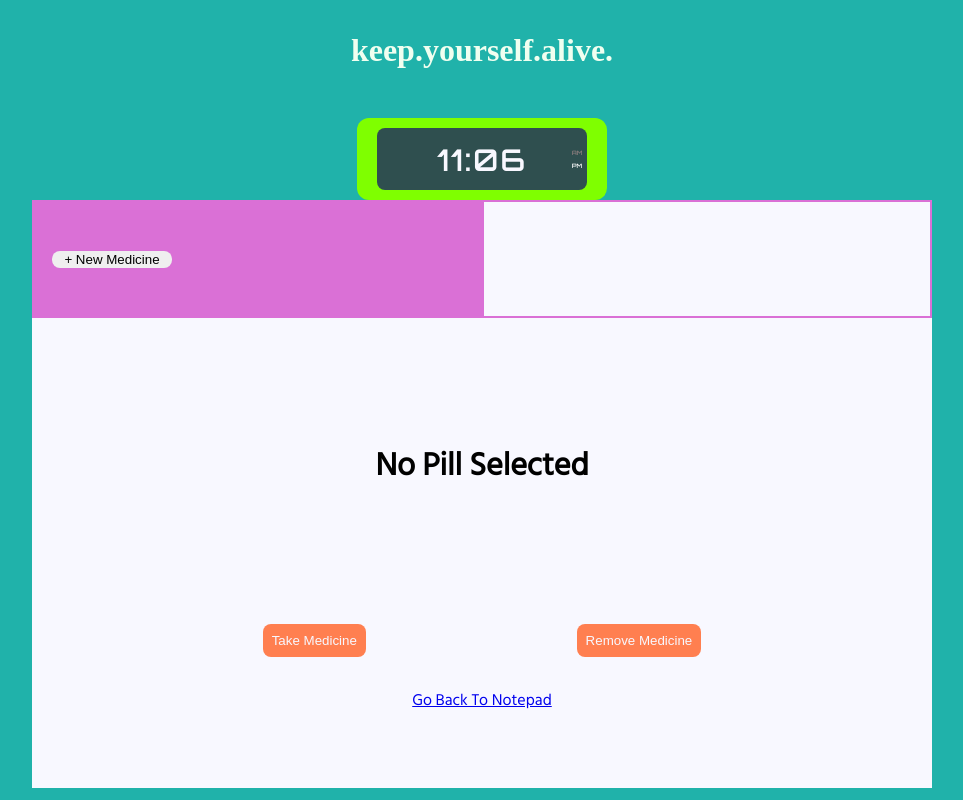
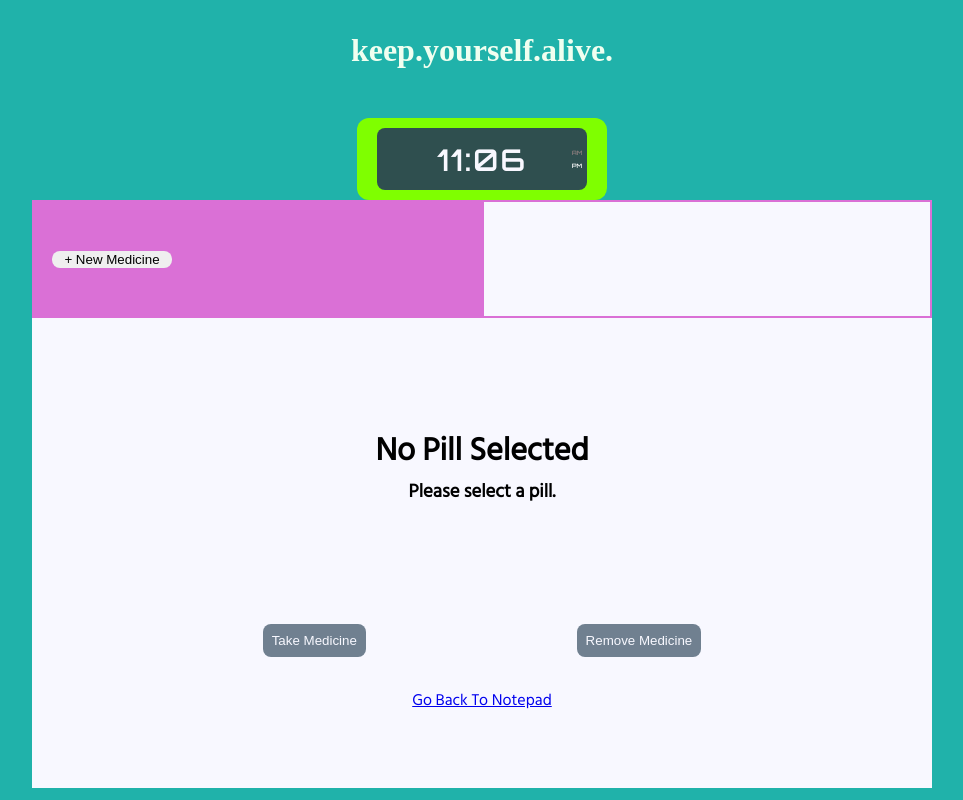
Before and after one commit to PierreLampre/medicine-tracker, a React (Create React App) app: page /edit-medicine in a window 1280 px wide. Shown: the whole page, without its empty margins (158-1121 px from the left). Built offline with nearby package versions, Linux system fonts and the light colour scheme; a web font is replaced by a local one.

Commit message:
app refactored to save notepadstrings into localstorage as they are added to array, now to remove functionality

```diff
--- a/src/components/Views/EditMedicine/EditMedicine.js
+++ b/src/components/Views/EditMedicine/EditMedicine.js
@@ -3,6 +3,13 @@ import { Link } from "react-router-dom"
 import "./edit-medicine.css"
 
 const EditMedicine = (props) => {
+
+    function handleTakeMedicine() {
+        let notification = document.getElementById("hidden-note");
+        props.pushToNotepadStrings();
+        notification.style.visibility = "visible";
+        setTimeout(function () { (notification.style.visibility = "hidden"); }, 3000);
+    }
 
     return (
         <div className="edit-medicine-container">
@@ -12,18 +19,34 @@ const EditMedicine = (props) => {
                     <>
                         <h1>{props.pillBox[props.pillIndex].name}</h1>
                         <p>You take {props.pillBox[props.pillIndex].name} every {props.pillBox[props.pillIndex].interval} hours</p>
+                        <h3 id="hidden-note" className="post-notification">You took {props.pillBox[props.pillIndex].name}</h3>
                     </>
                     :
-            <h1>No Pill Selected</h1> }
+                    <>
+                        <h1>No Pill Selected</h1>
+                        <h3>Please select a pill.</h3>
+                    </>
+                }
             </div>
+            {props.pillIndex !== null
+                ?
                 <div className="edit-button-box">
                     <button
                         className="edit-button"
-                    onClick={() => props.pushAndPopRowArray()}
+                        onClick={() => handleTakeMedicine()}
                     >
                         Take Medicine</button>
                     <button className="edit-button">Remove Medicine</button>
                 </div>
+                :
+                <div className="edit-button-box">
+                    <button
+                        className="edit-button disabled"
+                    >
+                        Take Medicine</button>
+                    <button className="edit-button disabled">Remove Medicine</button>
+                </div>
+            }
             <Link to="/" className="go-back">
                 Go Back To Notepad
            </Link>
--- a/src/components/Views/EditMedicine/edit-medicine.css
+++ b/src/components/Views/EditMedicine/edit-medicine.css
@@ -35,7 +35,21 @@
     cursor: pointer;
 }
 
+.disabled{
+    padding: 9px;
+    background: slategrey;
+    color: ghostwhite;
+    border-radius: 8px;
+    cursor: not-allowed;
+}
+
 .go-back {
     grid-column: 4 / 8;
     grid-row: 7 / 8;
 }
+
+.post-notification{
+    color: green;
+    visibility: hidden;
+    transition: all ease 2s;
+}
--- a/src/components/Views/Notepad/Notepad.js
+++ b/src/components/Views/Notepad/Notepad.js
@@ -1,9 +1,8 @@
 import React from 'react';
+import Row from "./Row/Row"
 import "./notepad.css";
 
 const Notepad = (props) => {
-
-
 
     return (
 
@@ -17,7 +16,13 @@ const Notepad = (props) => {
                         <span className="hole"></span>
                     </div>
                 </div>
-                 {props.rowArray.map(row=>row)}
+                <Row notepadStrings={props.notepadStrings[0]} />
+                <Row notepadStrings={props.notepadStrings[1]} />
+                <Row notepadStrings={props.notepadStrings[2]} />
+                <Row notepadStrings={props.notepadStrings[3]} />
+                <Row notepadStrings={props.notepadStrings[4]} />
+                <Row notepadStrings={props.notepadStrings[5]} />
+                <Row notepadStrings={props.notepadStrings[6]} />
                 <div className="row">
                     <div className="row1">
                         <div className="left-margin"></div>
--- a/src/components/Views/Notepad/Row/Row.js
+++ b/src/components/Views/Notepad/Row/Row.js
@@ -1,30 +1,33 @@
 import React from 'react'
-import moment from "moment"
 
 const Row = (props) => {
 
-    let timeStamp = moment()
-    .format("LT")
-    .toString()
-    .toLocaleLowerCase()
-    .replace(/\s/g, "");
-
-    let addedTimeStamp = moment().add(props.int, "h")
-    .format("LT")
-    .toString()
-    .toLocaleLowerCase()
-    .replace(/\s/g, "");
-
     return (
         <div className="row">
+            {props.notepadStrings !== undefined
+                ?
+                <>
                     <div className="row1">
                         <div className="left-margin"></div>
-            <div className="entry1">You took {props.name} at {timeStamp}</div>
+                        <div className="entry1">You took {props.notepadStrings.name} at {props.notepadStrings.timeStamp}</div>
                     </div>
                     <div className="row2">
                         <div className="left-margin"></div>
-            <div className="entry2">You take {props.name} again at {addedTimeStamp}</div>
+                        <div className="entry2">You take {props.notepadStrings.name} again at {props.notepadStrings.addedTimeStamp}</div>
                     </div>
+                </>
+                :
+                <>
+                    <div className="row1">
+                        <div className="left-margin"></div>
+                        <div className="entry1"></div>
+                    </div>
+                    <div className="row2">
+                        <div className="left-margin"></div>
+                        <div className="entry2"></div>
+                    </div>
+                </>
+            }
         </div>
     )
 }
--- a/src/components/Views/Views.js
+++ b/src/components/Views/Views.js
@@ -1,12 +1,11 @@
-import React, { useState, useEffect } from 'react'
-import { BrowserRouter, Switch, Route } from "react-router-dom"
-import Setter from "../Setter/Setter"
-import Notepad from "./Notepad/Notepad"
-import NewMedicine from "./NewMedicine/NewMedicine"
-import EditMedicine from "./EditMedicine/EditMedicine"
-import SpacerRow from "./Notepad/Row/SpacerRow"
-import Row from "./Notepad/Row/Row"
-import "./views.css"
+import React, { useState, useEffect } from 'react';
+import { BrowserRouter, Switch, Route } from "react-router-dom";
+import Setter from "../Setter/Setter";
+import Notepad from "./Notepad/Notepad";
+import NewMedicine from "./NewMedicine/NewMedicine";
+import EditMedicine from "./EditMedicine/EditMedicine";
+import moment from "moment";
+import "./views.css";
 
 const Views = () => {
 
@@ -17,23 +16,25 @@ const Views = () => {
 
     const [pillBox, setPillBox] = useState([]);
     const [pillIndex, setPillIndex] = useState(null);
-    const [rowArray, setRowArray] = useState([
-        <SpacerRow />,
-        <SpacerRow />,
-        <SpacerRow />,
-        <SpacerRow />,
-        <SpacerRow />,
-        <SpacerRow />,
-        <SpacerRow />
-    ]);
+    const [notepadStrings, setNotepadStrings] = useState([]);
+    const [localStorageBool, setLocalStorageBool] = useState(false);
 
-
+    // gets pillBox from local storage
     useEffect(() => {
         let savedPillBox = localStorage.getItem("pillBox");
 
-        if(savedPillBox !== null) {
+        if (savedPillBox !== null) {
             let parsedPillBox = JSON.parse(savedPillBox)
             setPillBox(parsedPillBox);
+        }
+    }, [])
+
+    useEffect(() => {
+        let savedNotepadStrings = localStorage.getItem("notepadStrings");
+
+        if (savedNotepadStrings !== null) {
+            let parsedNotepadStrings = JSON.parse(savedNotepadStrings)
+            setNotepadStrings(parsedNotepadStrings);
         }
     }, [])
 
@@ -49,38 +50,57 @@ const Views = () => {
     //once a pill is added, the values are reset to initial state
     if (pill.name !== "" && pill.interval !== 0) {
         setPillBox([...pillBox, pill])
-        setPill({name: "", interval: 0})
+        setPill({ name: "", interval: 0 })
     }
 
     function handlePillIndexViews(index) {
         setPillIndex(index)
     }
 
-    function pushAndPopRowArray() {
+    function pushToNotepadStrings() {
 
-        console.log(pillIndex)
-        rowArray.unshift(
-        <Row
-            name={pillBox[pillIndex].name}
-            int={pillBox[pillIndex].interval}
-        />
-        );
+        let timeStamp = moment()
+            .format("LT")
+            .toString()
+            .toLocaleLowerCase()
+            .replace(/\s/g, "");
 
-        rowArray.pop();
-        console.log(rowArray);
+        let addedTimeStamp = moment().add(pillBox[pillIndex].interval, "h")
+            .format("LT")
+            .toString()
+            .toLocaleLowerCase()
+            .replace(/\s/g, "");
+
+        notepadStrings.push({
+            name: pillBox[pillIndex].name,
+            int: pillBox[pillIndex].interval,
+            timeStamp: timeStamp,
+            addedTimeStamp: addedTimeStamp
+        });
+
+        setLocalStorageBool(true);
 
     }
 
+    //saves pillBox to localStorage
     useEffect(() => {
 
-        if(pillBox.length > 0) {
+        if (pillBox.length > 0) {
             let stringifiedPillBox = JSON.stringify(pillBox);
             localStorage.setItem("pillBox", stringifiedPillBox);
-        } else {
-            console.log("Actually did the thing correctly");
         }
 
     }, [pillBox])
+
+    useEffect(() => {
+        if (localStorageBool) {
+            let stringifiedNotepadStrings = JSON.stringify(notepadStrings);
+            localStorage.setItem("notepadStrings", stringifiedNotepadStrings);
+            setLocalStorageBool(false);
+        }
+
+    }, [notepadStrings, localStorageBool])
+
 
     return (
         <div className="views">
@@ -92,14 +112,13 @@ const Views = () => {
                 <Switch>
                     <Route exact path="/">
                         <Notepad
-                            rowArray={rowArray}
-                            pillBox={pillBox}
+                            notepadStrings={notepadStrings}
                         />
                     </Route>
                 </Switch>
                 <Switch>
                     <Route path="/new-medicine">
-                        <NewMedicine pill={pill} passedFunc={handleSetPill}/>
+                        <NewMedicine pill={pill} passedFunc={handleSetPill} />
                     </Route>
                 </Switch>
                 <Switch>
@@ -107,7 +126,7 @@ const Views = () => {
                         <EditMedicine
                             pillBox={pillBox}
                             pillIndex={pillIndex}
-                            pushAndPopRowArray={pushAndPopRowArray}
+                            pushToNotepadStrings={pushToNotepadStrings}
                         />
                     </Route>
                 </Switch>
```
Also changed, not shown: 1 other file (tests, documents, lock files or other folders). Lines whose indentation alone changed are shown as unchanged.
